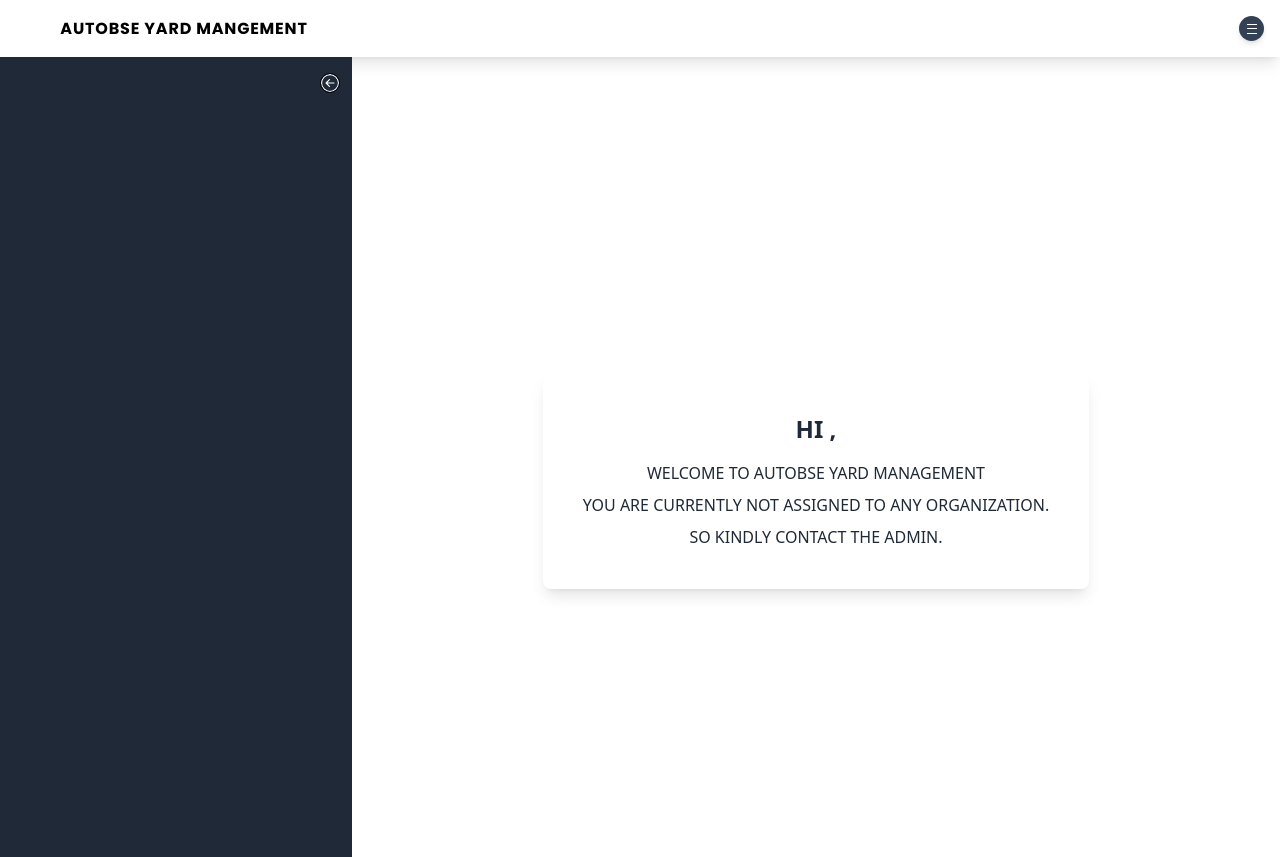
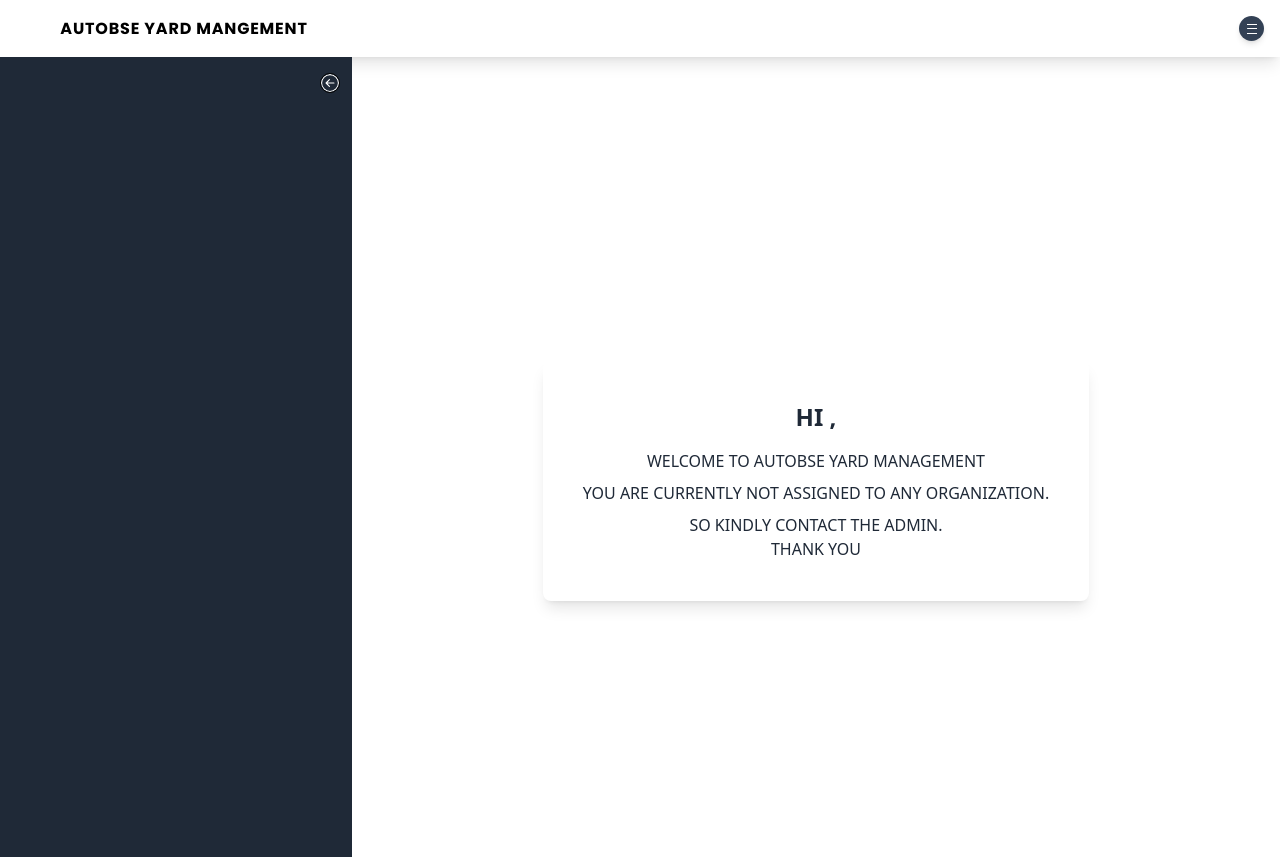
Before and after one commit to shibuambalathara/yard-admin, a Next.js app: page / in a window 1280 px wide. Built offline with nearby package versions, Linux system fonts and the light colour scheme.

Commit message:
added thankyou in banner

```diff
--- a/src/components/commonComponents/unAssignedUser/unAssignedUser.jsx
+++ b/src/components/commonComponents/unAssignedUser/unAssignedUser.jsx
@@ -9,6 +9,7 @@ const UnAssignedUser = ({ username }) => {
         <p className="text-md mb-2">
         You are currently not assigned to any organization. </p>
         <p className="text-md">So kindly contact the admin.</p>
+        <p className="text-md">Thank You</p>
       </div>
     </div>
   );
```
